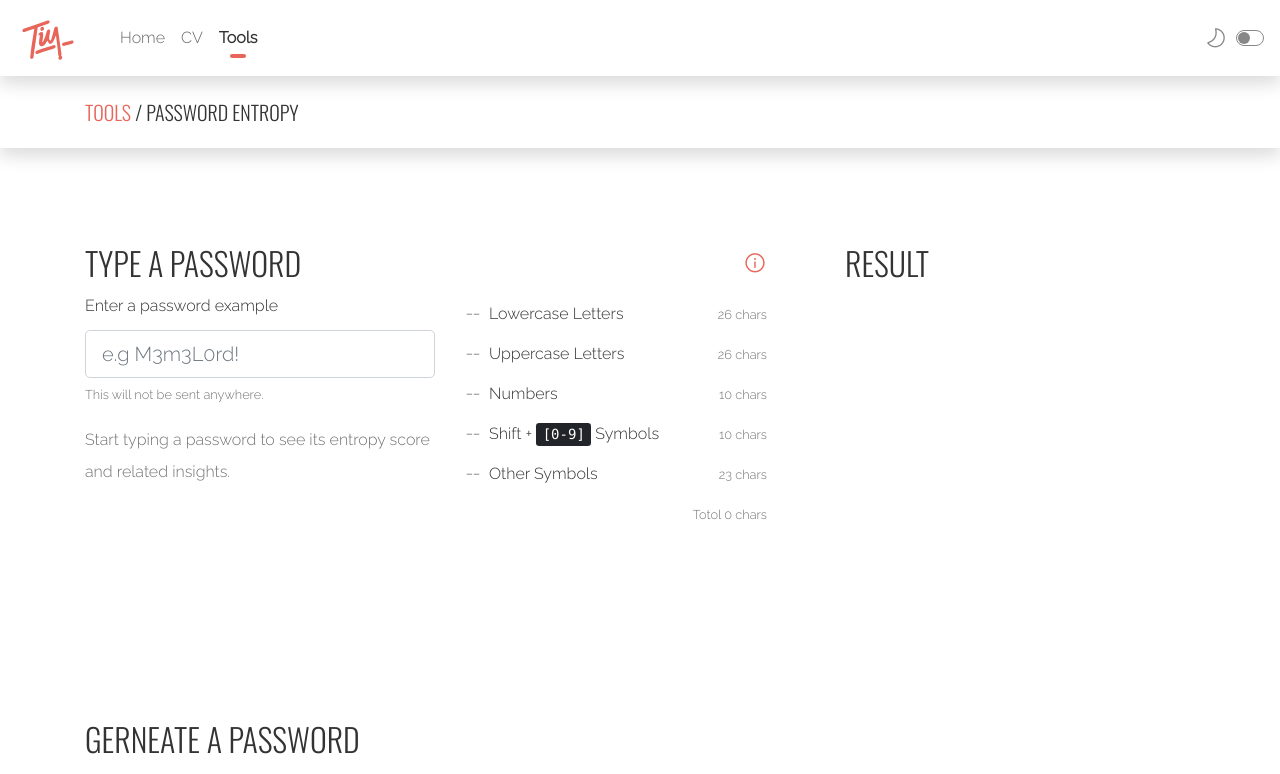
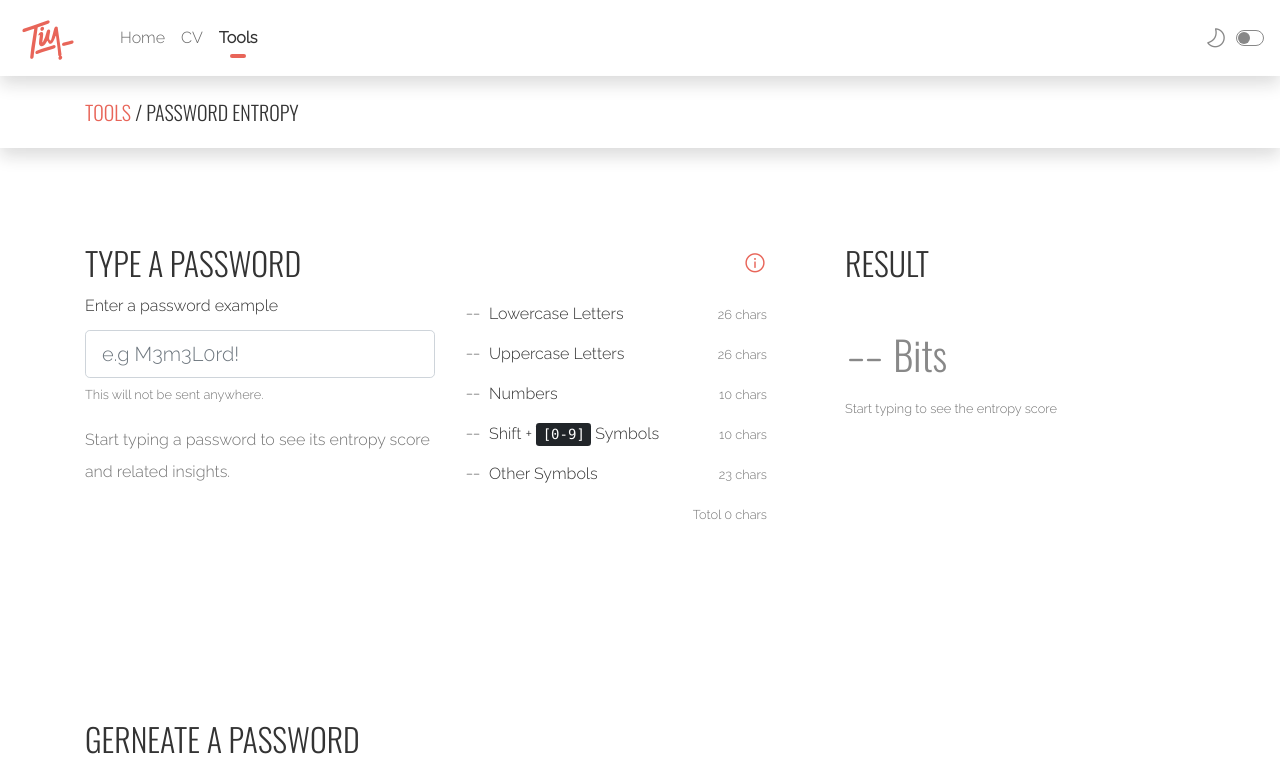
Before and after one commit to idlelimey/tim-cutting, a React (Create React App) app: page /tools/password-entropy in a window 1280 px wide. Shown: the top 774 px of the page. Built offline with nearby package versions, Linux system fonts and the light colour scheme.

Commit message:
Update password entropy

```diff
--- a/src/Components/Tools/PasssordEntropy.js
+++ b/src/Components/Tools/PasssordEntropy.js
@@ -151,10 +151,17 @@ function PasswordEntropy() {
                     <Col>
                         <h2>Result</h2>
                         <p className="mb-2">{result === '💩' ? 'This password is too common' : (wittyText === ' ' ? '\u00A0' : wittyText)}</p>
-                        {password.length !== 0 && (
+                        {password.length !== 0 ? (
                             <p className="h1 text-primary text-capitalize">
                                 {result === '💩' ? result : `~${result} Bits`}
                             </p>
+                        ) : (
+                            <>
+                                <p className="h1 text-mid text-capitalize">
+                                    <i className="icon-double-dash"></i> Bits
+                                </p>
+                                <small className="text-muted">Start typing to see the entropy score</small>
+                            </>
                         )}
                     </Col>
                 </Row>
```
